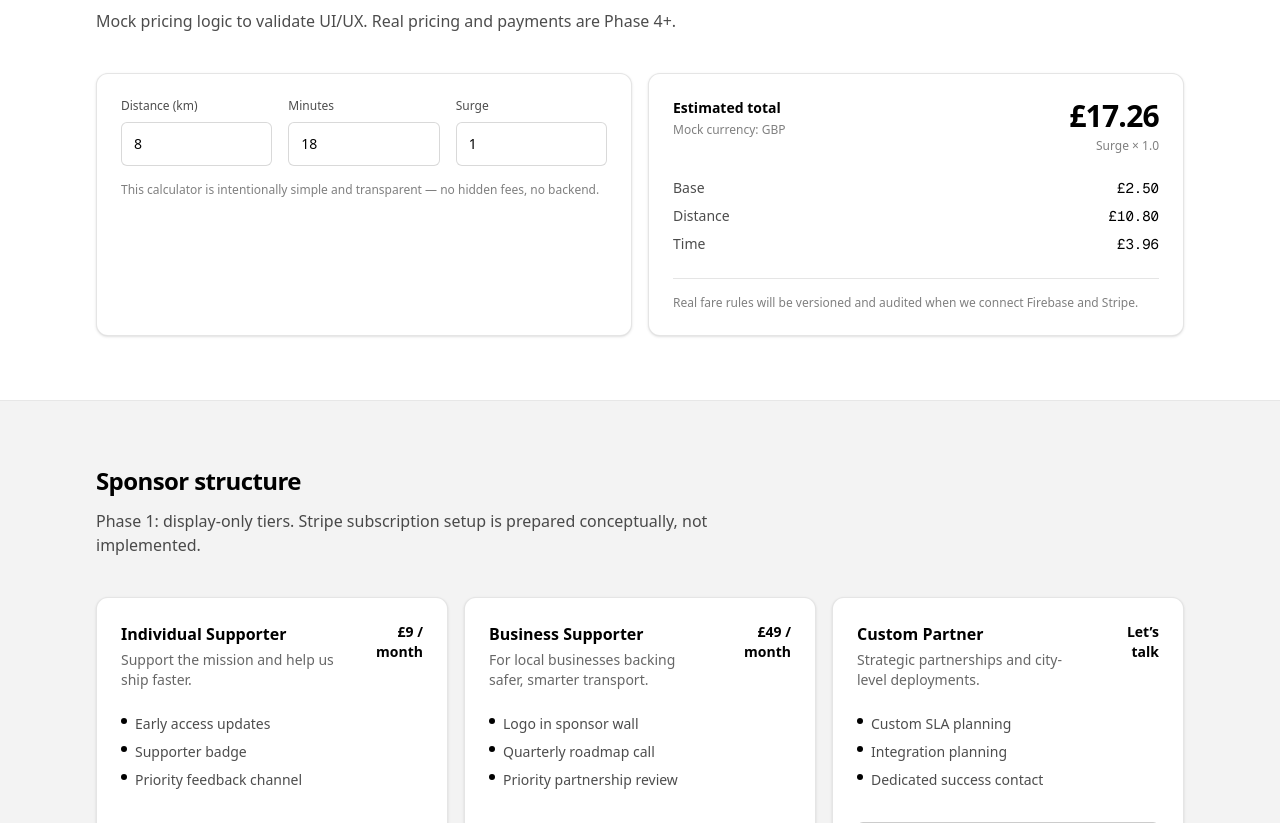
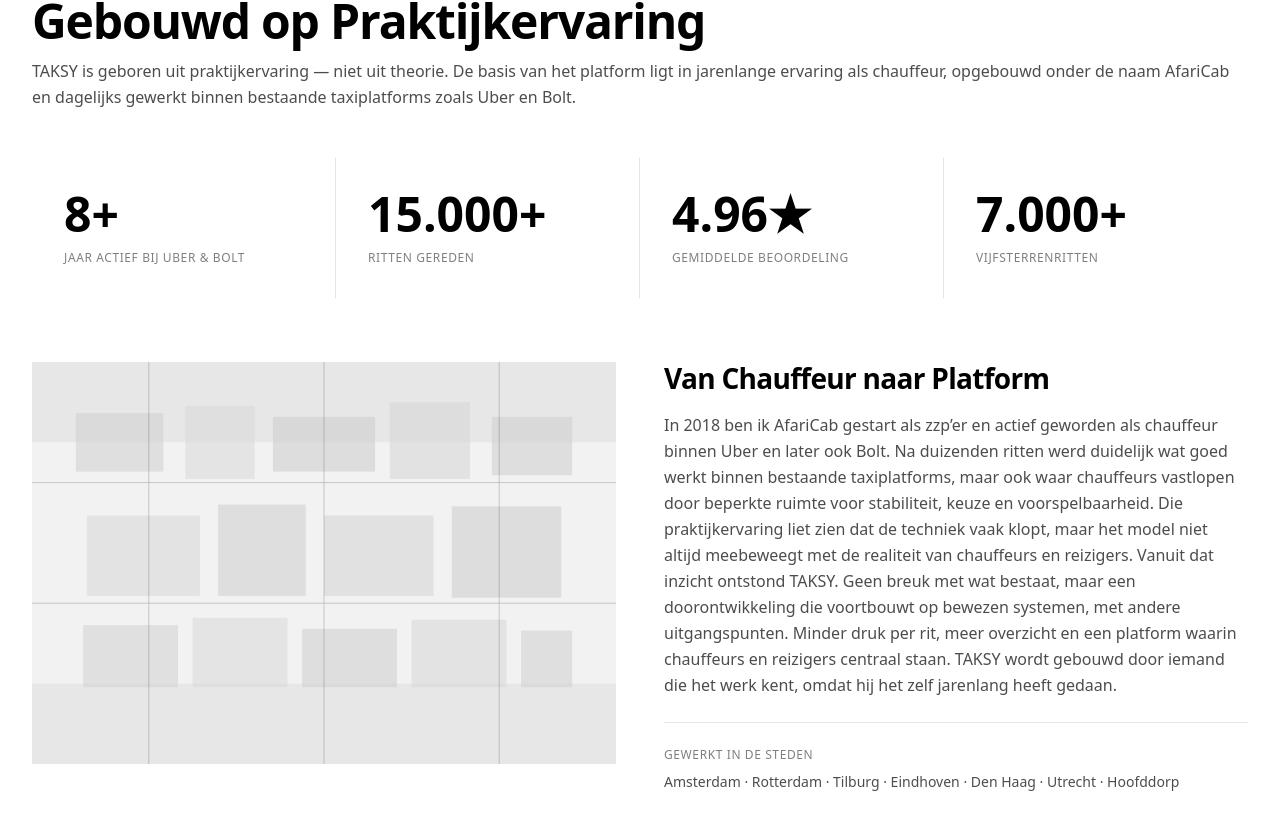
Before and after one commit to Taksyeu/Taksy, a Next.js app: page / in a window 1280 px wide. Shown: the part 2477-3300 px from the top of the page. Built offline with nearby package versions, Linux system fonts and the light colour scheme.

Commit message:
Section 3 Track Record added

```diff
--- a/src/app/(public)/page.tsx
+++ b/src/app/(public)/page.tsx
@@ -4,6 +4,7 @@ import { FareCalculator } from '@/components/landing/FareCalculator';
 import { HeroBooking } from '@/components/landing/HeroBooking';
 import { FeaturesSection } from '@/components/landing/FeaturesSection';
 import { SponsorTiers } from '@/components/landing/SponsorTiers';
+import { TrackRecordSection } from '@/components/landing/TrackRecordSection';
 
 export default function Page() {
   return (
@@ -47,6 +48,8 @@ export default function Page() {
 
       <FeaturesSection />
 
+      <TrackRecordSection />
+
       <Section id="calculator" tone="white">
         <FareCalculator />
       </Section>
--- /dev/null
+++ b/src/components/landing/TrackRecordSection.tsx
@@ -0,0 +1,89 @@
+import * as React from 'react';
+
+type Metric = {
+  value: string;
+  label: string;
+};
+
+const metrics: Metric[] = [
+  { value: '8+', label: 'JAAR ACTIEF BIJ UBER & BOLT' },
+  { value: '15.000+', label: 'RITTEN GEREDEN' },
+  { value: '4.96★', label: 'GEMIDDELDE BEOORDELING' },
+  { value: '7.000+', label: 'VIJFSTERRENRITTEN' },
+];
+
+export function TrackRecordSection() {
+  return (
+    <section className="w-full bg-white">
+      <div className="mx-auto w-full max-w-[1280px] px-4 py-16 sm:px-6 lg:px-8">
+        {/* Intro */}
+        <div className="flex w-full flex-col items-start text-left">
+          <div className="mb-4 text-xs uppercase tracking-widest text-black/50">TRACK RECORD</div>
+
+          <h2 className="text-balance text-[36px] font-bold leading-[39.6px] tracking-tight text-black lg:text-[48px] lg:leading-[50.4px]">
+            Gebouwd op Praktijkervaring
+          </h2>
+
+          <p className="mt-3 text-pretty text-base leading-relaxed text-black/70">
+            TAKSY is geboren uit praktijkervaring — niet uit theorie. De basis van het platform ligt in jarenlange
+            ervaring als chauffeur, opgebouwd onder de naam AfariCab en dagelijks gewerkt binnen bestaande
+            taxiplatforms zoals Uber en Bolt.
+          </p>
+        </div>
+
+        {/* Metrics */}
+        <div className="mt-12 grid grid-cols-1 md:grid-cols-2 lg:grid-cols-4">
+          {metrics.map((metric, idx) => (
+            <div
+              key={metric.label}
+              className={
+                'py-8 md:px-6 lg:px-8' +
+                (idx < 3 ? ' lg:border-r lg:border-black/10' : '') +
+                (idx >= 2 ? ' md:border-t md:border-black/10 lg:border-t-0' : '')
+              }
+            >
+              <div className="text-[48px] font-bold leading-[48px] text-black">{metric.value}</div>
+              <div className="mt-3 text-xs font-medium uppercase tracking-wider text-black/50">{metric.label}</div>
+            </div>
+          ))}
+        </div>
+
+        {/* Image + text */}
+        <div className="mt-16 grid grid-cols-1 items-start gap-12 lg:grid-cols-2">
+          <div className="w-full overflow-hidden bg-black/[0.04]">
+            {/* Placeholder image (easy to swap later) */}
+            <img
+              src="/placeholders/city-aerial-bw.svg"
+              alt="City aerial placeholder"
+              className="h-full w-full object-cover"
+            />
+          </div>
+
+          <div className="w-full max-w-[584px]">
+            <h3 className="text-balance text-[28px] font-bold leading-[33.6px] tracking-tight text-black">
+              Van Chauffeur naar Platform
+            </h3>
+
+            <p className="mt-4 text-pretty text-base leading-relaxed text-black/70">
+              In 2018 ben ik AfariCab gestart als zzp’er en actief geworden als chauffeur binnen Uber en later ook
+              Bolt. Na duizenden ritten werd duidelijk wat goed werkt binnen bestaande taxiplatforms, maar ook
+              waar chauffeurs vastlopen door beperkte ruimte voor stabiliteit, keuze en voorspelbaarheid. Die
+              praktijkervaring liet zien dat de techniek vaak klopt, maar het model niet altijd meebeweegt met de
+              realiteit van chauffeurs en reizigers. Vanuit dat inzicht ontstond TAKSY. Geen breuk met wat bestaat,
+              maar een doorontwikkeling die voortbouwt op bewezen systemen, met andere uitgangspunten. Minder
+              druk per rit, meer overzicht en een platform waarin chauffeurs en reizigers centraal staan. TAKSY wordt
+              gebouwd door iemand die het werk kent, omdat hij het zelf jarenlang heeft gedaan.
+            </p>
+
+            <div className="mt-6 h-px w-full bg-black/10" />
+
+            <div className="mt-6 text-xs font-medium uppercase tracking-wider text-black/50">GEWERKT IN DE STEDEN</div>
+            <div className="mt-2 text-sm leading-relaxed text-black/70">
+              Amsterdam · Rotterdam · Tilburg · Eindhoven · Den Haag · Utrecht · Hoofddorp
+            </div>
+          </div>
+        </div>
+      </div>
+    </section>
+  );
+}
```
Also changed, not shown: public/placeholders/city-aerial-bw.svg (added).
